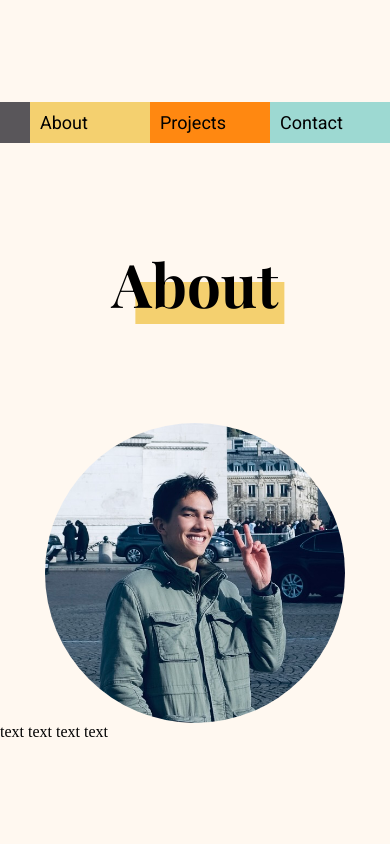
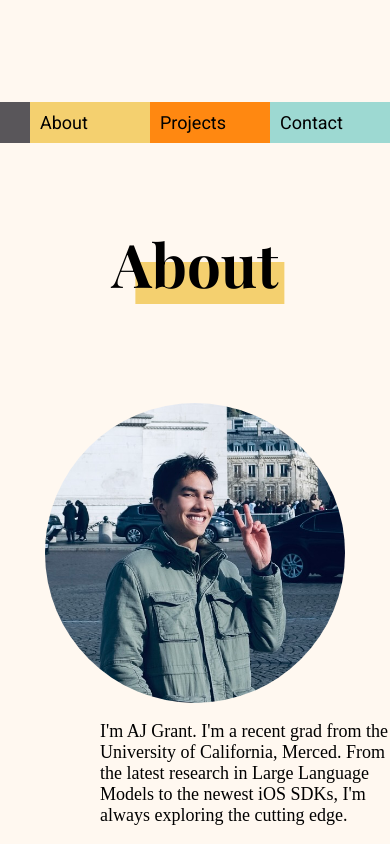
Before and after one commit to ajgrant6/ajgrant6.github.io, a Vue app: page / in a window 390 px wide. Shown: the part 742-1586 px from the top of the page. Before the commit the page ends 1483 px from the top, so only its background shows below. Built offline with nearby package versions, Linux system fonts and the light colour scheme.

Commit message:
My description

```diff
--- a/index.html
+++ b/index.html
@@ -4,7 +4,7 @@
     <meta charset="UTF-8">
     <link rel="icon" href="/favicon.ico">
     <meta name="viewport" content="width=device-width, initial-scale=1.0">
-    <title>Vite App</title>
+    <title>AJ's Portfolio</title>
   </head>
   <body>
     <div id="app"></div>
--- a/src/components/AboutSection.vue
+++ b/src/components/AboutSection.vue
@@ -2,12 +2,50 @@
     <div>
         <section-title title="About" bgColor="#F4D06F" />
     </div>
-    <div>
-        <image-of-me />
+    <div class = "description">
+        <div class = "description-pic">
+            <image-of-me />
+        </div>
+        <div class = "description-text">
+            <p>I'm AJ Grant. I'm a recent grad from the University of California, Merced. From the latest research in Large Language Models to the newest iOS SDKs, I'm always exploring the cutting edge.</p>
+        </div>
     </div>
-    <div>text text text text</div>
 </template>
 
-<script></script>
+<script>
+</script>
 
-<style></style>
+<style>
+
+.description {
+    display: flex;
+    justify-content: center;
+    max-width: 900px;
+    margin: 0 auto;
+}
+
+.description-pic {
+    margin-left: 20px;
+    margin-right: 20px;
+}
+
+.description-text {
+    flex: 1;
+    display: flex;
+    align-items: center;
+    font-size: 18px;
+    max-width: 600px;
+    margin-left: 100px;
+    /* margin-right: 20px; */
+
+}
+
+/* Media query for smaller screens */
+@media (max-width: 1000px) {
+    .description {
+        flex-direction: column;
+        align-items: center;
+    }
+}
+
+</style>
--- a/src/components/SectionTitle.vue
+++ b/src/components/SectionTitle.vue
@@ -50,7 +50,7 @@ h1 {
 }
 
 div {
-  margin-top: 90px;
-  margin-bottom: 90px;
+  margin-top: 70px;
+  margin-bottom: 70px;
 }
 </style>
```
Also changed, not shown: 1 other file (tests, documents, lock files or other folders).
